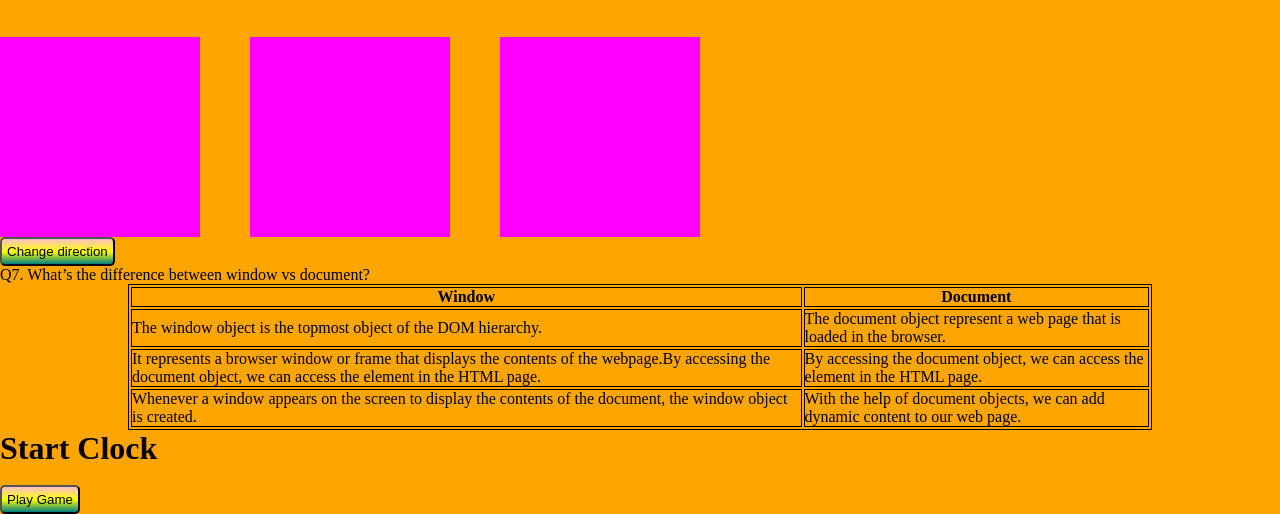
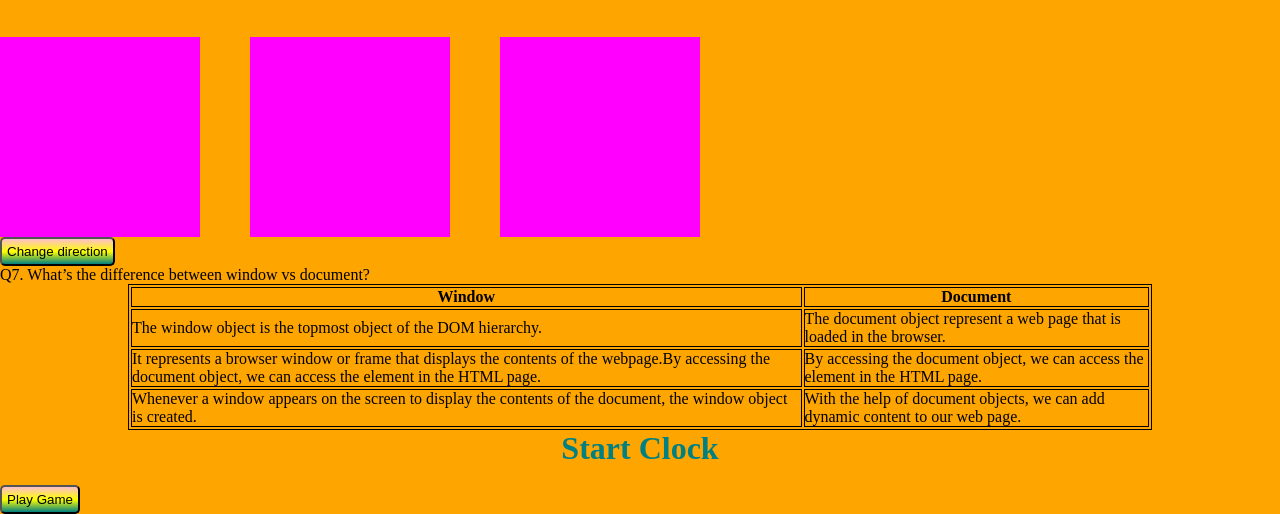
Before and after one commit to Dabloo-9123/Handson, a plain HTML site: page DOM/index.html in a window 1280 px wide. Shown: the part 695-1209 px from the top of the page. Drawn offline with Linux system fonts and the light colour scheme.

Commit message:
Update style.css

```diff
--- a/DOM/style.css
+++ b/DOM/style.css
@@ -60,3 +60,7 @@ a{
 .clock{
       cursor: pointer;
 }
+h1{
+      text-align:center;
+      color:teal;
+}
```
